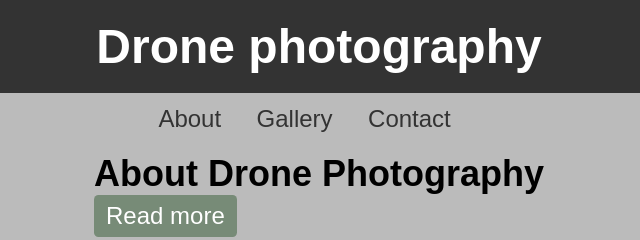
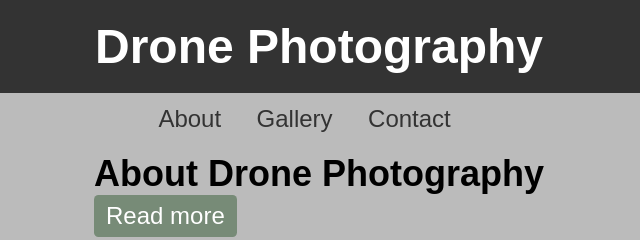
Before and after one commit to Aanndreas/MI-fed23-My-Hobby-Drones, a plain HTML site: page index.html in a window 1280 px wide. Shown: the top 240 px of the page, 321-961 px from the left. Drawn offline with Linux system fonts and the light colour scheme.

Commit message:
Changed the 'P' in the title to a capital P.

```diff
--- a/index.html
+++ b/index.html
@@ -14,7 +14,7 @@
 
 <body>
     <header>
-        <h1 id="title">Drone photography</h1>
+        <h1 id="title">Drone Photography</h1>
     </header>
     <nav>
         <ul>
```
